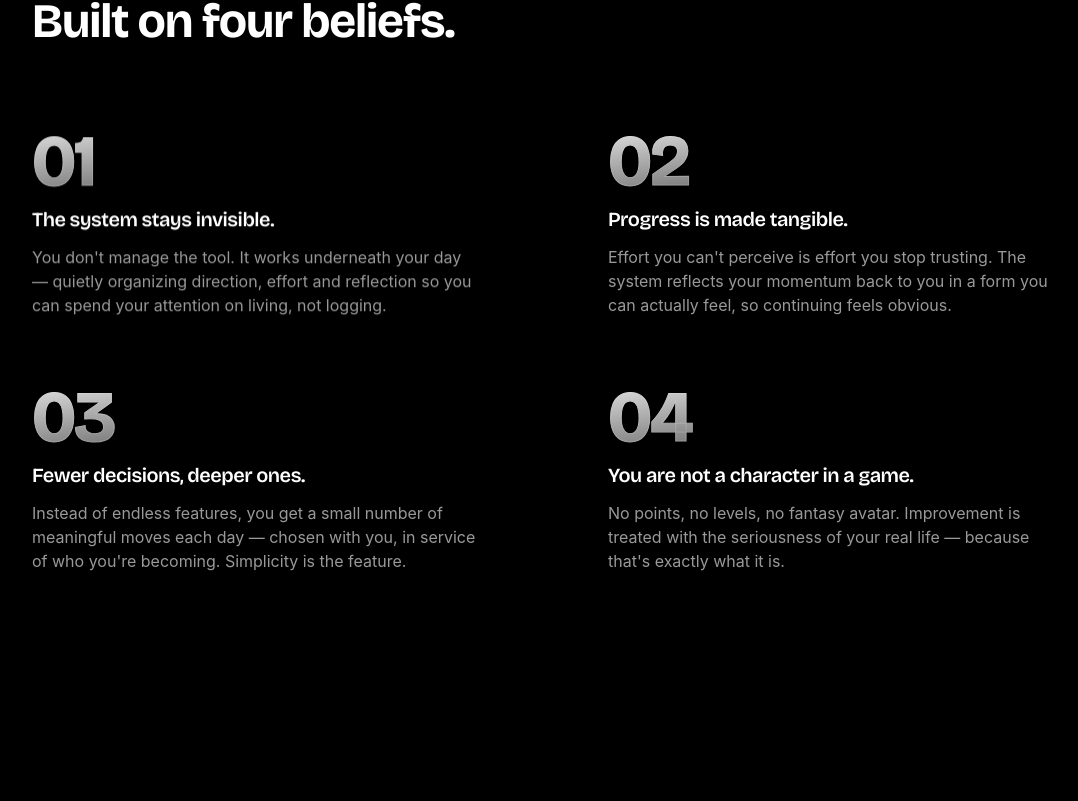
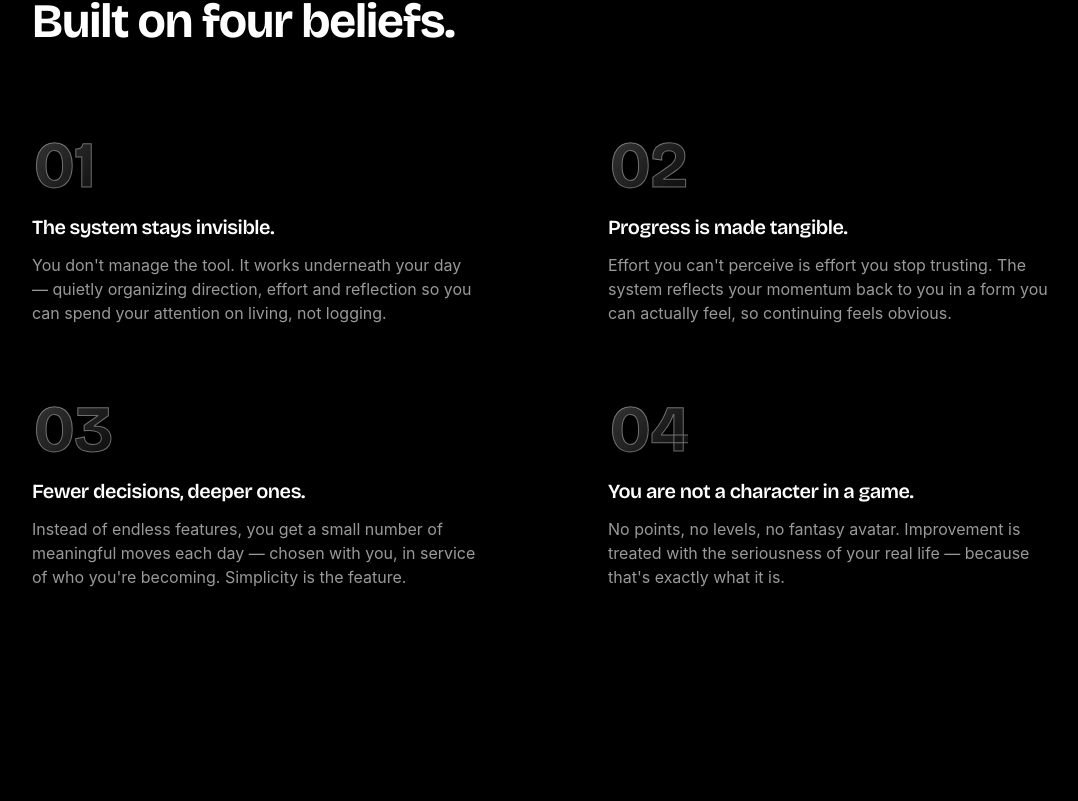
Before and after one commit to IGNISTHEBOSs1/TIS_EarlyAcess, a React (Vite) app: page / in a window 1280 px wide. Shown: the part 1679-2480 px from the top of the page, without its empty margins (56-1134 px from the left). Built offline with nearby package versions, Linux system fonts and the light colour scheme.

Commit message:
More fixing of past changes

```diff
--- a/src/components/BuildingInPublic.tsx
+++ b/src/components/BuildingInPublic.tsx
@@ -48,18 +48,28 @@ export function BuildingInPublic() {
         </p>
       </Reveal>
 
-      <ol className="mt-16 border-l border-white/10 pl-8">
-        {ENTRIES.map((entry, i) => (
+      <ol className="mt-16 pl-8">
+        {ENTRIES.map((entry, i) => {
+          const isLast = i === ENTRIES.length - 1;
+          return (
             <Reveal
               key={entry.when}
               delayMs={i * 80}
               as="li"
-            className={`relative ${i !== ENTRIES.length - 1 ? "pb-12" : ""}`}
+              className={`relative ${!isLast ? "pb-12" : ""}`}
             >
+              {/* dot */}
               <span
                 aria-hidden="true"
-              className="absolute -left-[calc(2rem+4.5px)] top-1.5 h-2 w-2 rounded-full bg-white/70"
+                className="absolute -left-8 top-1.5 h-2 w-2 rounded-full bg-white/70"
               />
+              {/* connector: only between this dot and the next one, never past the last item */}
+              {!isLast && (
+                <span
+                  aria-hidden="true"
+                  className="absolute -left-8 top-3.5 bottom-0 ml-[3px] w-px bg-white/10"
+                />
+              )}
               <div className="flex flex-wrap items-center gap-3">
                 <span className="font-mono text-xs text-white/40">{entry.when}</span>
                 <span className="rounded-full border border-white/15 px-2.5 py-0.5 font-mono text-[11px] uppercase tracking-wide text-white/50">
@@ -68,7 +78,8 @@ export function BuildingInPublic() {
               </div>
               <p className="mt-3 max-w-xl text-white/70">{entry.body}</p>
             </Reveal>
-        ))}
+          );
+        })}
       </ol>
     </section>
   );
--- a/src/components/FourBeliefs.tsx
+++ b/src/components/FourBeliefs.tsx
@@ -1,5 +1,6 @@
 import { Eyebrow } from "./Eyebrow";
 import { Reveal } from "./Reveal";
+import { GlassNumber } from "./GlassNumber";
 
 interface Belief {
   number: string;
@@ -49,13 +50,7 @@ export function FourBeliefs() {
       <div className="mt-20 grid gap-x-12 gap-y-16 sm:grid-cols-2">
         {BELIEFS.map((b, i) => (
           <Reveal key={b.number} delayMs={i * 60}>
-            <span
-              aria-hidden="true"
-              className="font-display block text-6xl font-bold leading-none tracking-tight sm:text-7xl bg-gradient-to-br from-white/90 via-white/50 to-white/10 bg-clip-text text-transparent [-webkit-text-stroke:1px_rgba(255,255,255,0.18)] drop-shadow-[0_1px_1px_rgba(255,255,255,0.1)]"
-              style={{ filter: "blur(0.2px)" }}
-            >
-              {b.number}
-            </span>
+            <GlassNumber value={b.number} size={80} className="block" />
             <h3 className="font-display mt-2 text-xl font-semibold tracking-tight text-white">
               {b.title}
             </h3>
--- /dev/null
+++ b/src/components/GlassNumber.tsx
@@ -0,0 +1,77 @@
+import { useId } from "react";
+
+interface GlassNumberProps {
+  value: string;
+  size?: number;
+  className?: string;
+}
+
+/**
+ * True glass effect on the glyph itself, not a box around it.
+ *
+ * How it works: an SVG <mask> is built from the number's own text shape.
+ * A <foreignObject> containing a blurred, translucent div is masked by
+ * that shape — so only the pixels inside the glyph strokes render the
+ * frosted layer, letting whatever sits behind (page background, grain
+ * texture, a future image) show through and blur exactly within the
+ * numeral's outline. A faint stroke on top keeps the letterform legible
+ * against any background rather than dissolving into it.
+ *
+ * A plain background-clip:text gradient can't do this — that only fades
+ * the text's own color, it doesn't reveal or blur what's behind it.
+ */
+export function GlassNumber({ value, size = 88, className = "" }: GlassNumberProps) {
+  const maskId = useId();
+
+  return (
+    <svg
+      aria-hidden="true"
+      width={size}
+      height={size}
+      viewBox={`0 0 ${size} ${size}`}
+      className={className}
+    >
+      <defs>
+        <mask id={maskId} maskUnits="userSpaceOnUse">
+          <text
+            x="2"
+            y={size * 0.78}
+            fontFamily="'Bricolage Grotesque', sans-serif"
+            fontWeight={700}
+            fontSize={size * 0.82}
+            fill="white"
+          >
+            {value}
+          </text>
+        </mask>
+      </defs>
+
+      <foreignObject width={size} height={size} mask={`url(#${maskId})`}>
+        <div
+          style={{
+            width: "100%",
+            height: "100%",
+            backdropFilter: "blur(6px) saturate(140%)",
+            WebkitBackdropFilter: "blur(6px) saturate(140%)",
+            background:
+              "linear-gradient(135deg, rgba(255,255,255,0.22), rgba(255,255,255,0.04))",
+          }}
+        />
+      </foreignObject>
+
+      {/* thin edge so the glyph stays legible over any backdrop */}
+      <text
+        x="2"
+        y={size * 0.78}
+        fontFamily="'Bricolage Grotesque', sans-serif"
+        fontWeight={700}
+        fontSize={size * 0.82}
+        fill="none"
+        stroke="rgba(255,255,255,0.4)"
+        strokeWidth={1}
+      >
+        {value}
+      </text>
+    </svg>
+  );
+}
```
Lines whose indentation alone changed are shown as unchanged.
